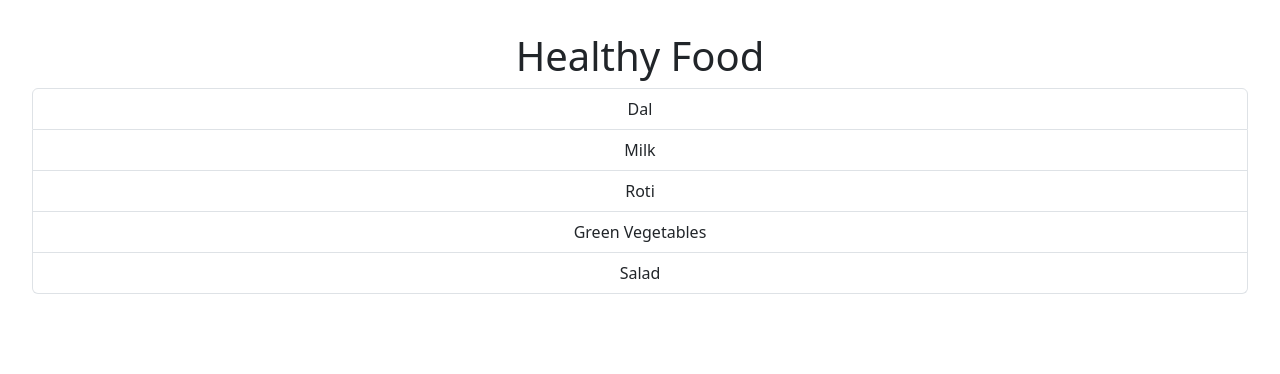
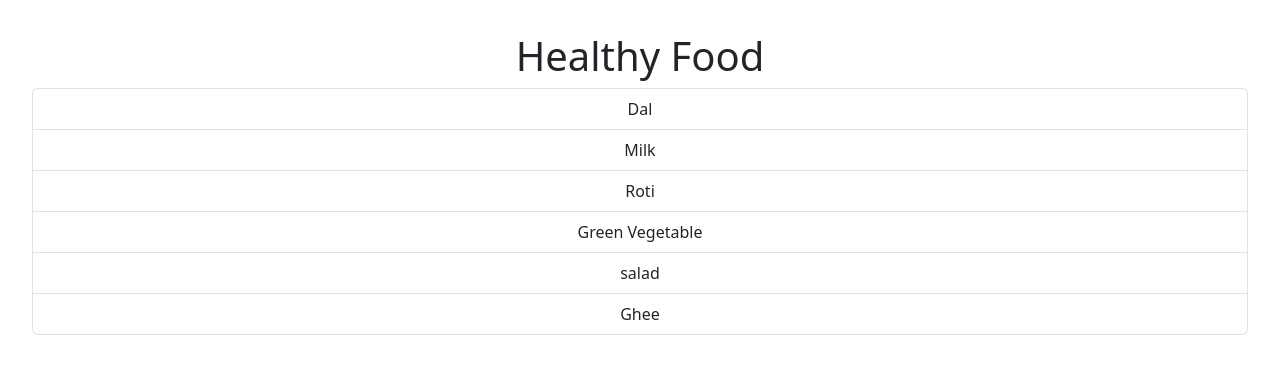
Before and after one commit to Shub1ham/REACT, a React (Vite) app in the folder 4.Fragments/learning_fragment/: page / in a window 1280 px wide. Shown: the top 374 px of the page. Built offline with nearby package versions, Linux system fonts and the light colour scheme.

Commit message:
map method

```diff
--- a/4.Fragments/learning_fragment/src/App.jsx
+++ b/4.Fragments/learning_fragment/src/App.jsx
@@ -2,16 +2,13 @@
 import "./App.css";
 
 function App() {
+  let fooditem=['Dal','Milk','Roti','Green Vegetable','salad','Ghee']
   return (
     // <React.Fragment>
     <>
       <h1>Healthy Food</h1>
       <ul class="list-group">
-        <li class="list-group-item">Dal</li>
-        <li class="list-group-item">Milk</li>
-        <li class="list-group-item">Roti</li>
-        <li class="list-group-item">Green Vegetables</li>
-        <li class="list-group-item">Salad</li>
+        {fooditem.map((item)=>(<li key={item} class="list-group-item">{item}</li> ))}
       </ul>
     </>
     /* </React.Fragment> */
```
